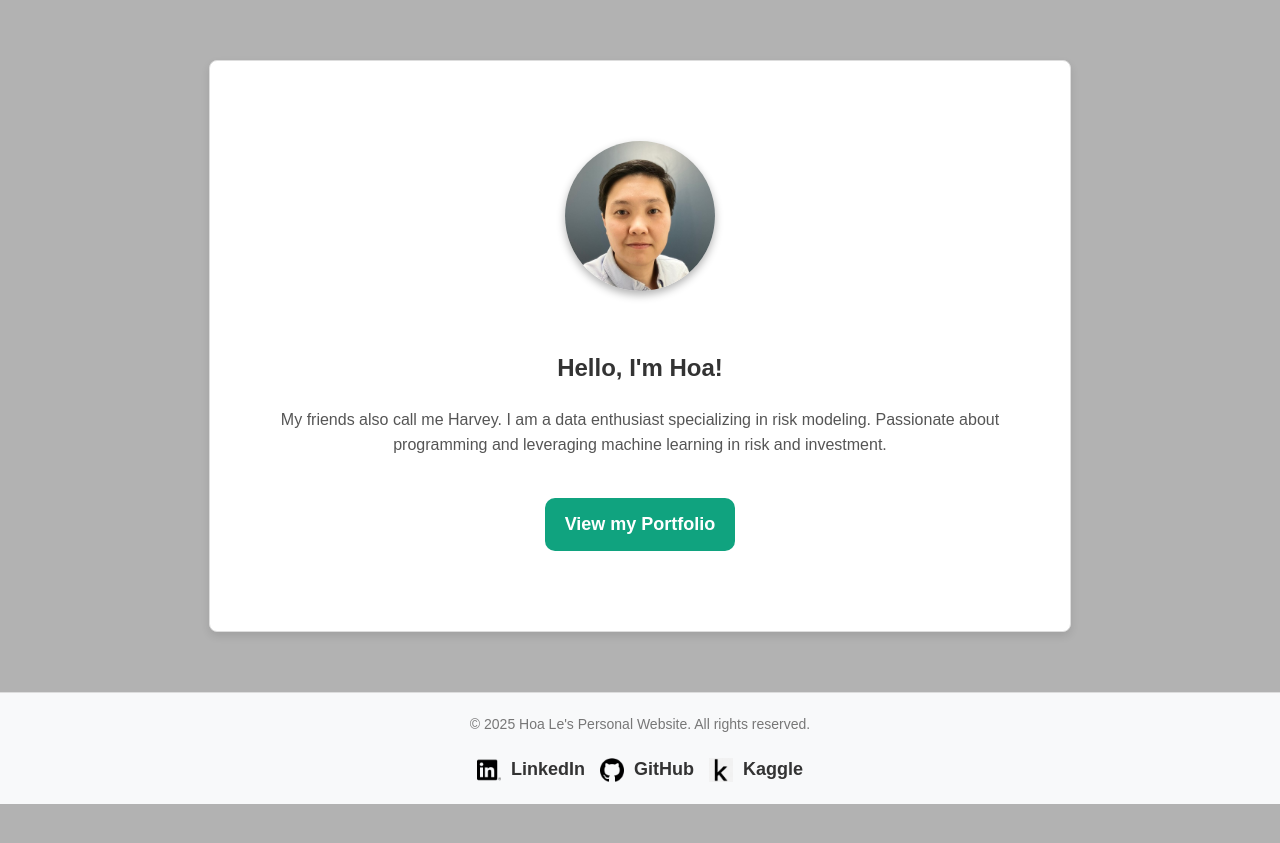
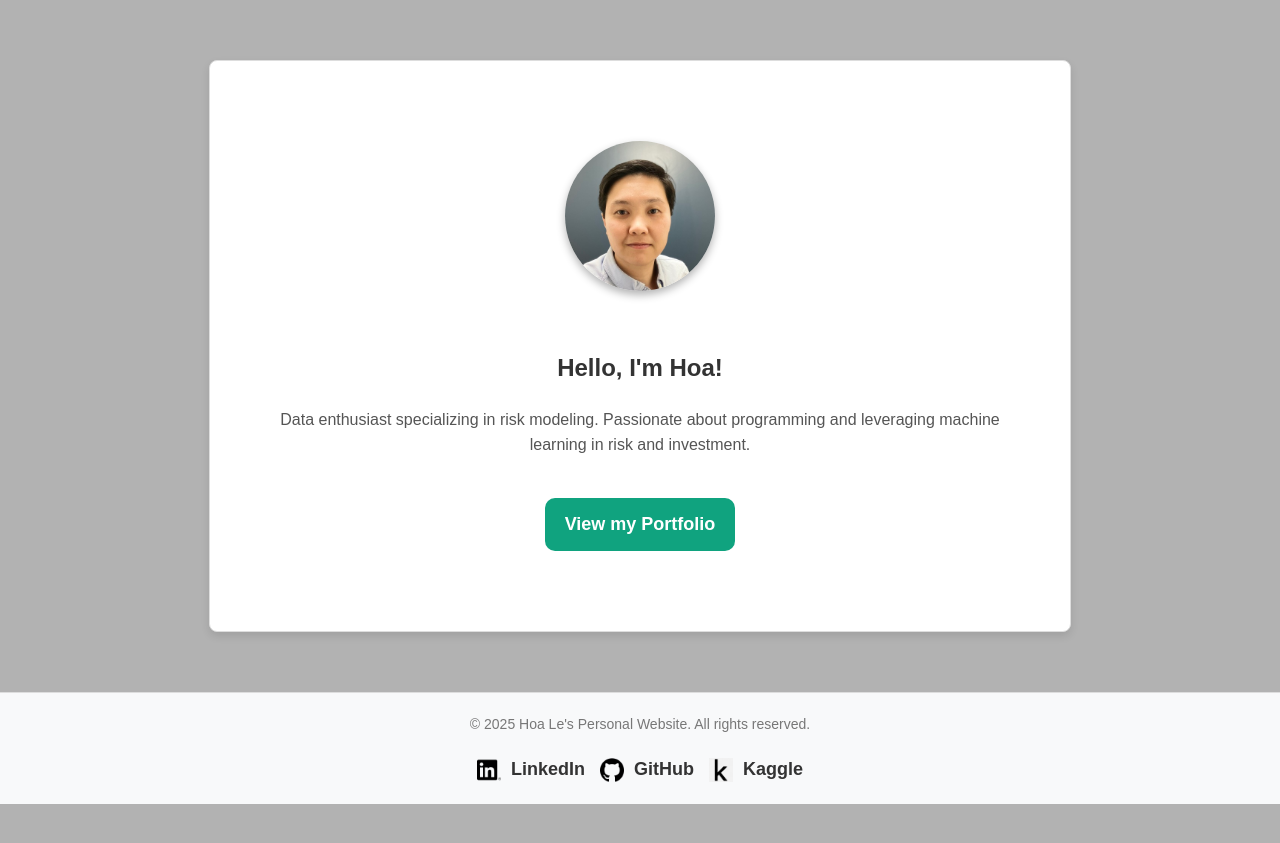
Before and after one commit to Hoale2908/hoale2908.github.io, a Jekyll site: the page built from index.html, in a window 1280 px wide. Shown: the top 843 px of the page. Built offline with Jekyll 4.4.1, drawn with Linux system fonts in a browser that asks for light colours.

Commit message:
Update global styles and refine introduction text: change font family to Lora and simplify introductory paragraph

```diff
--- a/assets/styles.css
+++ b/assets/styles.css
@@ -1,6 +1,6 @@
 /* Global Styles */
 body {
-  font-family: "Roboto", sans-serif;
+  font-family: "Lora", serif;
   line-height: 1.7;
   margin: 0;
   padding: 0;
--- a/index.html
+++ b/index.html
@@ -11,7 +11,7 @@
   <div class="intro-text">
       <h1>Hello, I'm Hoa!</h1>
       <p>
-          My friends also call me Harvey. I am a data enthusiast specializing in risk modeling. Passionate about programming and leveraging machine learning in risk and investment.
+          Data enthusiast specializing in risk modeling. Passionate about programming and leveraging machine learning in risk and investment.
       </p>
       <a href="{{ '/portfolio' | relative_url }}" class="cta-button">View my Portfolio</a>
   </div>
```
